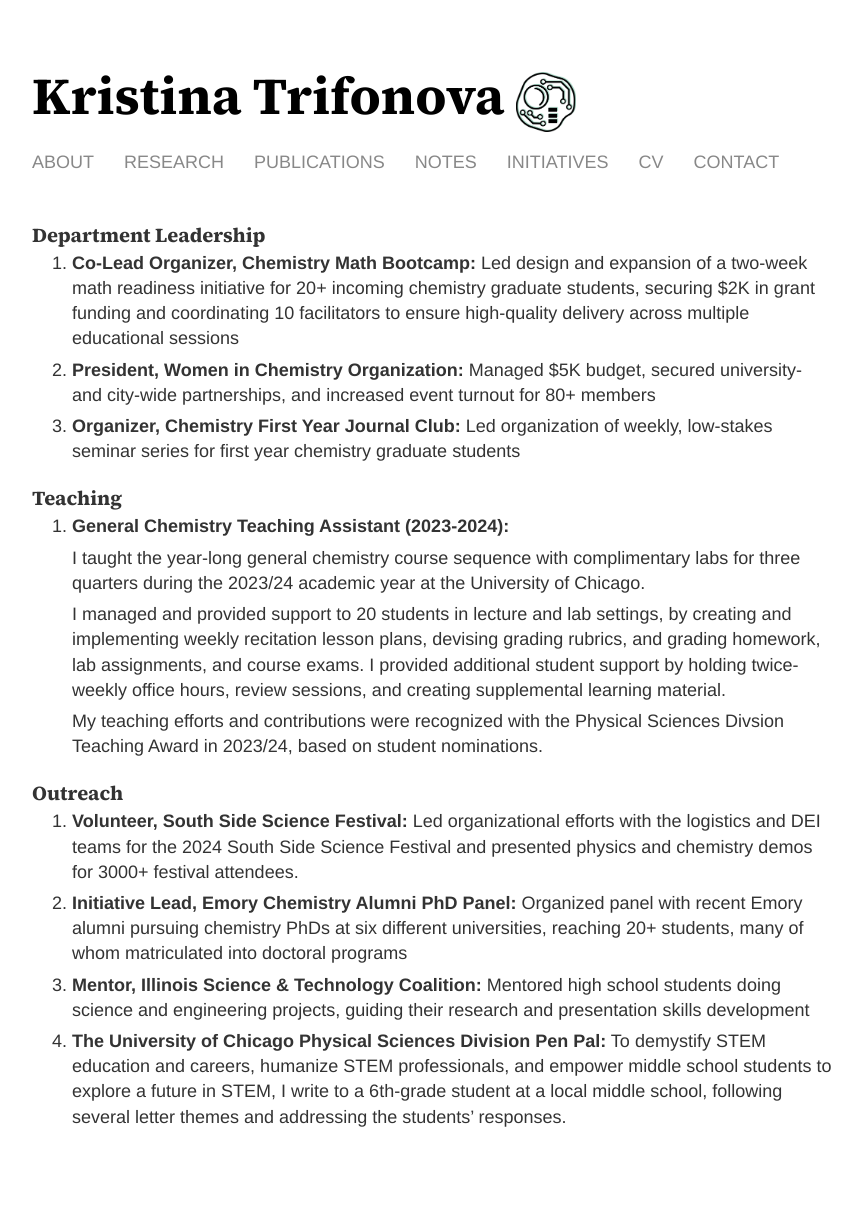
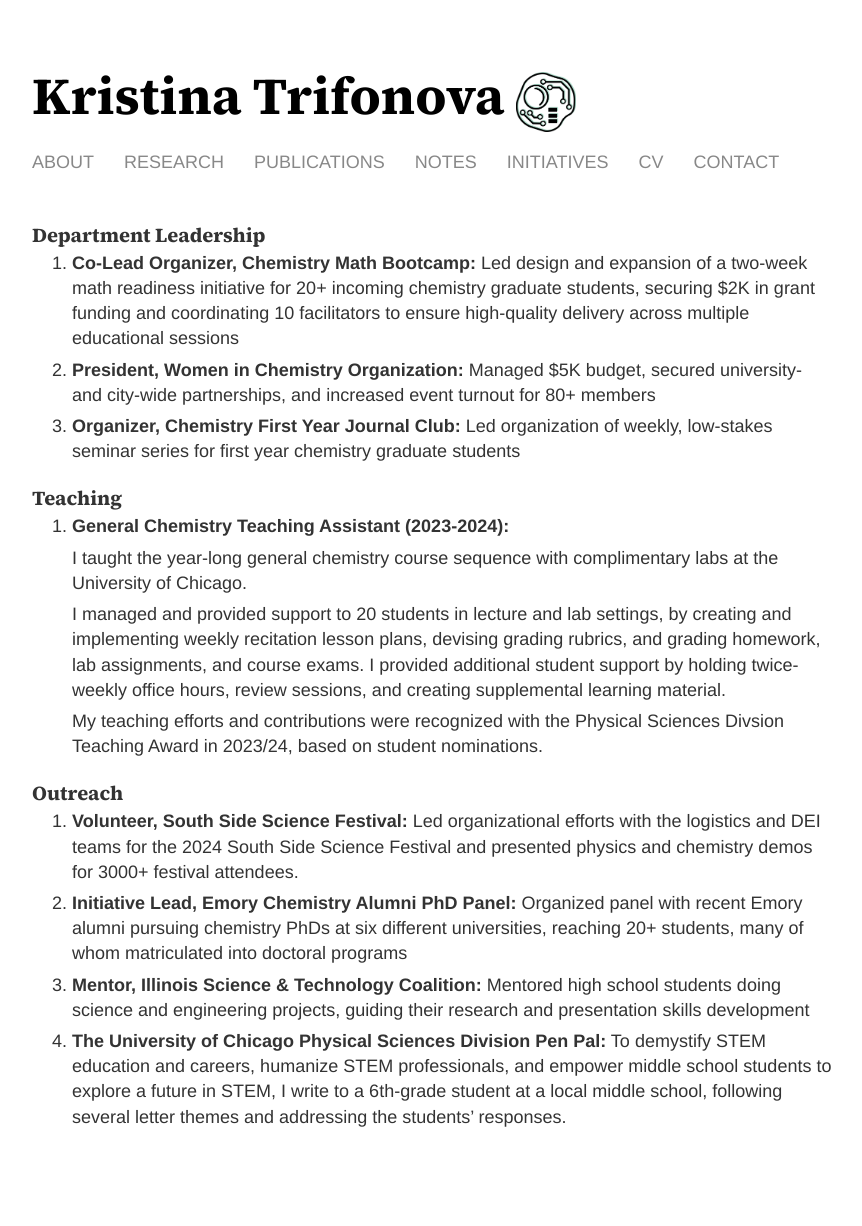
Before and after one commit to k-trifonova/k-trifonova.github.io, a Jekyll site: the page built from initiatives/index.html, in a window 1280 px wide. Shown: the whole page, without its empty margins (208-1070 px from the left). Built offline with Jekyll 4.4.1, drawn with Linux system fonts in a browser that asks for light colours.

Commit message:
updated wording of teaching section

```diff
--- a/initiatives/index.html
+++ b/initiatives/index.html
@@ -24,7 +24,7 @@ title: Kristina Trifonova | Initiatives
 	 	<h2><strong>Teaching</strong></h2>
 		<ol>
 			<li><p><strong>General Chemistry Teaching Assistant (2023-2024):</strong> </li>
-			<p>I taught the year-long general chemistry course sequence with complimentary labs for three quarters during the 2023/24 academic year at the University of Chicago.</p>
+			<p>I taught the year-long general chemistry course sequence with complimentary labs at the University of Chicago.</p>
 			<p>I managed and provided support to 20 students in lecture and lab settings, by creating and implementing weekly recitation lesson plans, devising grading rubrics, and grading homework, lab assignments, and course exams. I provided additional student support by holding twice-weekly office hours, review sessions, and creating supplemental learning material.</p>
 			<p>My teaching efforts and contributions were recognized with the Physical Sciences Divsion Teaching Award in 2023/24, based on student nominations.</p>
 		</ol>
```
